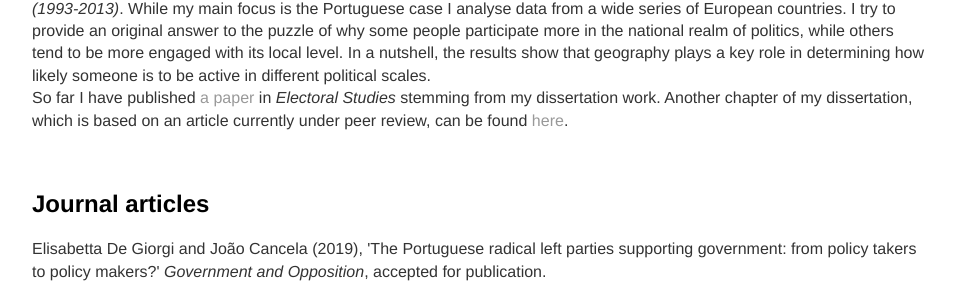
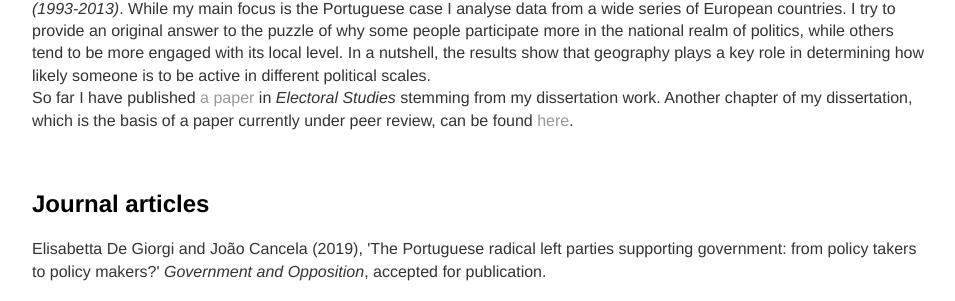
Before and after one commit to joaocancela/joaocancela.github.io, a Jekyll site: the page built from research/index.html, in a window 1280 px wide. Shown: the part 270-571 px from the top of the page, without its empty margins (160-1115 px from the left). Built offline with Jekyll 4.4.1, drawn with Linux system fonts in a browser that asks for light colours.

Commit message:
Update index.html

```diff
--- a/research/index.html
+++ b/research/index.html
@@ -9,7 +9,7 @@
 <p>The title of my dissertation is  <em>The roots of participation in local and national politics: Portugal in a comparative perspective (1993-2013)</em>. While my
 main focus is the Portuguese case I analyse data from a wide series of European countries. I try to provide an original answer to the puzzle of why some
 people participate more in the national realm of politics, while others tend to be more engaged  with its local level. In a nutshell, the results show that geography plays a key role in determining how likely someone is to be active in different political scales. <br>
-So far I have published  <a href="{{ site.baseurl }}/pdf/cancela_geys_2016_metaannalysis_turnout.pdf" >a paper </a> in <em>Electoral Studies</em> stemming from my dissertation work. Another chapter of my dissertation, which is based on an article currently under peer review, can be found <a href="{{ site.baseurl }}/pdf/some_politics_is_local.pdf" > here</a>. </p>
+So far I have published  <a href="{{ site.baseurl }}/pdf/cancela_geys_2016_metaannalysis_turnout.pdf" >a paper </a> in <em>Electoral Studies</em> stemming from my dissertation work. Another chapter of my dissertation, which is the basis of a paper currently under peer review, can be found <a href="{{ site.baseurl }}/pdf/some_politics_is_local.pdf" > here</a>. </p>
 
 
 <p>&nbsp;</p>
```
